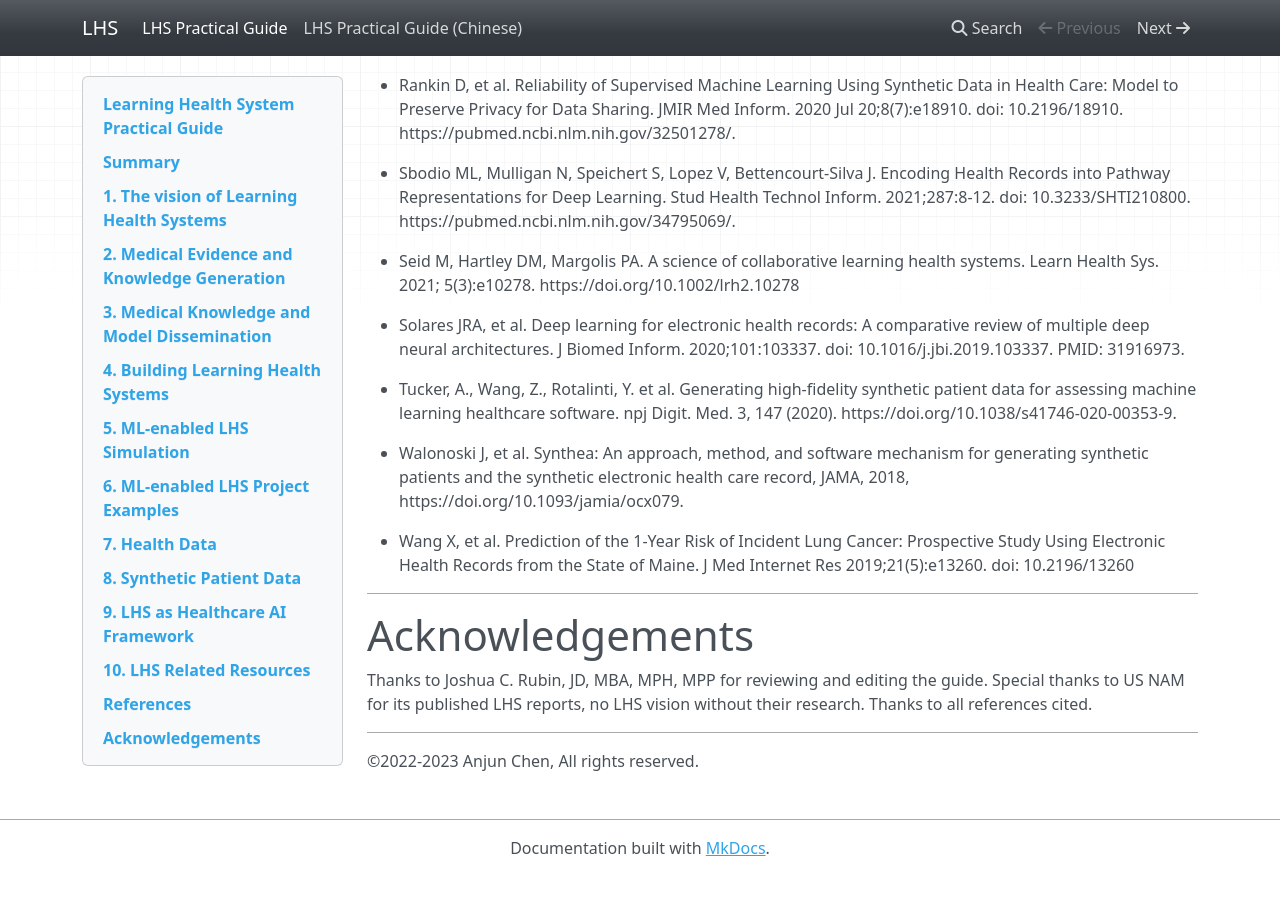
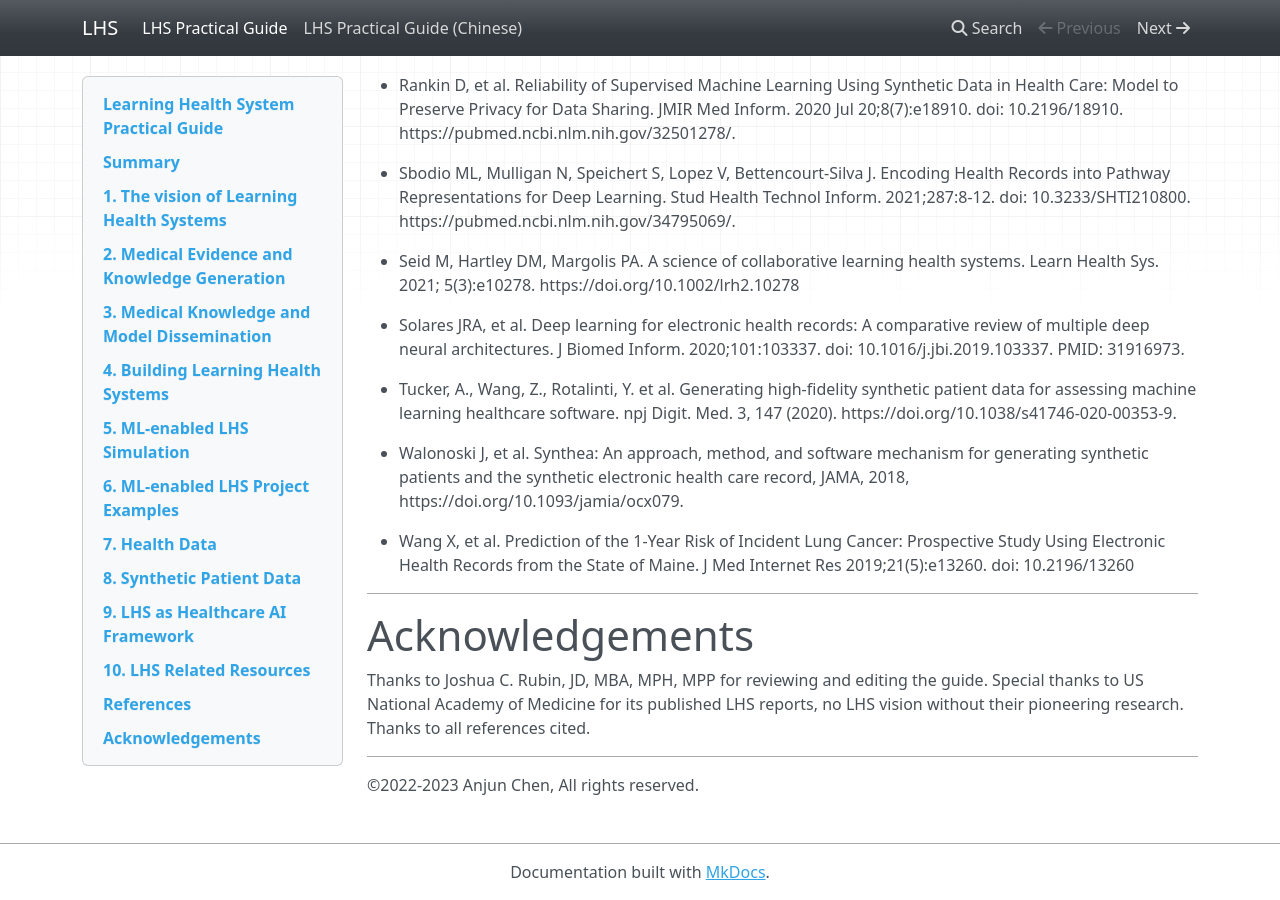
Before and after one commit to lhs-open/lhs-guide, an MkDocs documentation site: the page built from docs/index.md, in a window 1280 px wide and 900 px high, scrolled down 34039 px. Built offline with MkDocs 1.6.1, drawn with Linux system fonts in a browser that asks for light colours; nearby versions of some CDN libraries; before the commit the page ends 34915 px from its top, so only the background shows below that.

Commit message:
Update index.md

```diff
--- a/docs/index.md
+++ b/docs/index.md
@@ -890,7 +890,7 @@ The following studies are some representative examples of EMR-wide ML:
 
 # Acknowledgements
 
-Thanks to Joshua C. Rubin, JD, MBA, MPH, MPP for reviewing and editing the guide. Special thanks to US NAM for its published LHS reports, no LHS vision without their research. Thanks to all references cited.
+Thanks to Joshua C. Rubin, JD, MBA, MPH, MPP for reviewing and editing the guide. Special thanks to US National Academy of Medicine for its published LHS reports, no LHS vision without their pioneering research. Thanks to all references cited.
 
 
 ---
```
